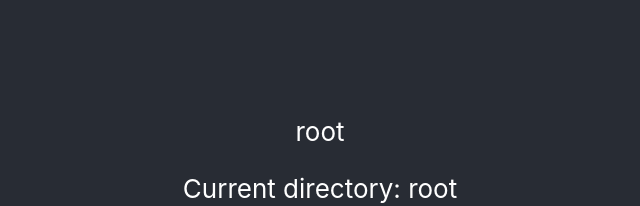
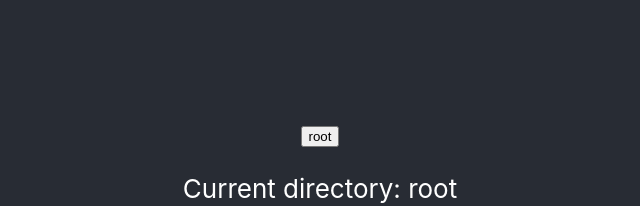
Before and after one commit to jkirk40/breadcrumbs, a React (Create React App) app: page / in a window 1280 px wide. Shown: the part 212-418 px from the top of the page, without its empty margins (320-960 px from the left). Built offline with nearby package versions, Linux system fonts and the light colour scheme.

Commit message:
show breadcrumbs for current position

```diff
--- a/src/components/Breadcrumb.js
+++ b/src/components/Breadcrumb.js
@@ -1,5 +1,16 @@
 export default function Breadcrumb(props) {
+    const pathArray = props.path.split('/')
+
+    const handleClick = (link) => {
+        console.log(props)
+        console.log(link)
+    }
+
     return (
-        <span>{props.path}</span>
+        <div>
+            {pathArray.map((link, index) =>
+                <button onClick={() => handleClick(link)} key={index}>{link}</button>
+            )}
+        </div>
     )
 }
```
